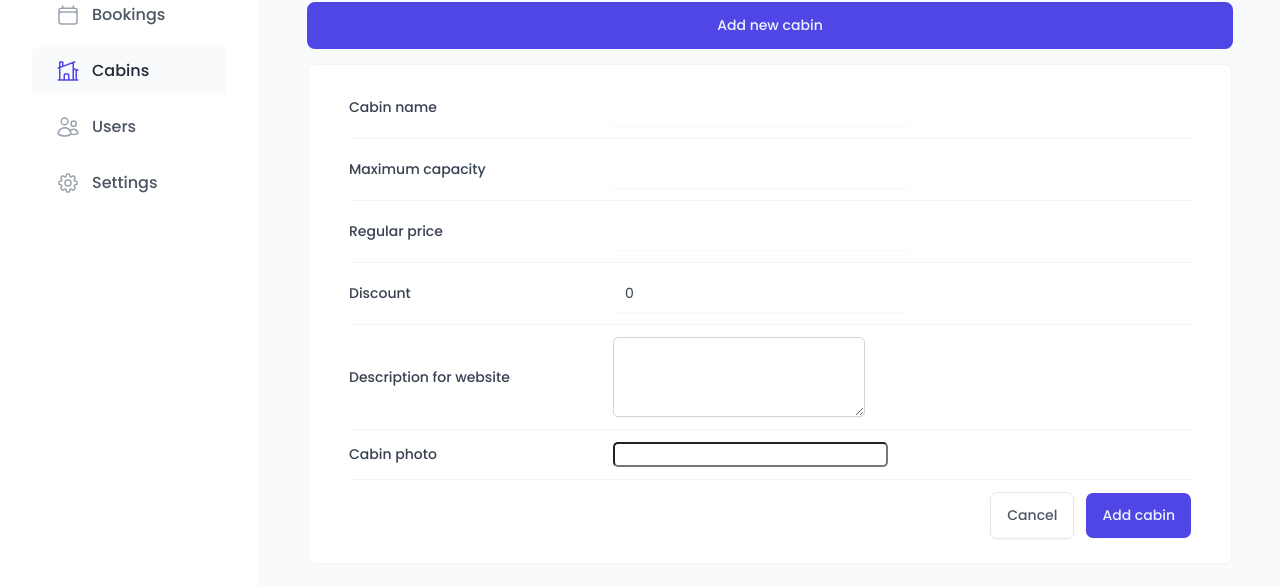
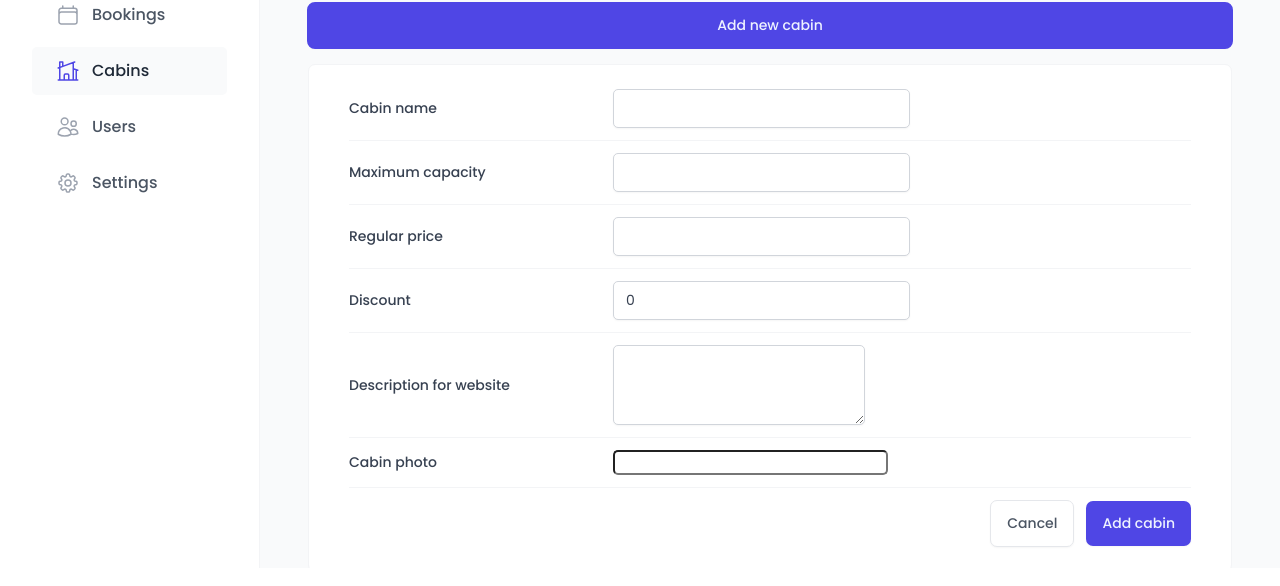
Before and after one commit to Mo2men7/the-wild-oasis, a React (Vite) app: page /cabins in a window 1280 px wide. Both pictures are taken after a click on the button "Add new cabin". Shown: the part 232-818 px from the top of the page. Built offline with nearby package versions, Linux system fonts and the light colour scheme; no server answers; the database is empty; a web font is replaced by a local one.

Commit message:
Handling form errors using useForm

```diff
--- a/src/App.jsx
+++ b/src/App.jsx
@@ -44,7 +44,7 @@ function App() {
         </Routes>
       </BrowserRouter>
       <Toaster
-        position="bottom-right"
+        position="top-center"
         gutter={12}
         containerStyle={{ margin: "8px" }}
         toastOptions={{
--- a/src/features/cabins/CreateCabinForm.jsx
+++ b/src/features/cabins/CreateCabinForm.jsx
@@ -1,5 +1,3 @@
-import styled from "styled-components";
-
 import Input from "../../ui/Input";
 import Form from "../../ui/Form";
 import Button from "../../ui/Button";
@@ -9,47 +7,13 @@ import { useForm } from "react-hook-form";
 import { useMutation, useQueryClient } from "@tanstack/react-query";
 import { createCabin } from "../../services/apiCobins";
 import toast from "react-hot-toast";
-
-const FormRow = styled.div`
-  display: grid;
-  align-items: center;
-  grid-template-columns: 24rem 1fr 1.2fr;
-  gap: 2.4rem;
-
-  padding: 1.2rem 0;
-
-  &:first-child {
-    padding-top: 0;
-  }
-
-  &:last-child {
-    padding-bottom: 0;
-  }
-
-  &:not(:last-child) {
-    border-bottom: 1px solid var(--color-grey-100);
-  }
-
-  &:has(button) {
-    display: flex;
-    justify-content: flex-end;
-    gap: 1.2rem;
-  }
-`;
-
-const Label = styled.label`
-  font-weight: 500;
-`;
-
-const Error = styled.span`
-  font-size: 1.4rem;
-  color: var(--color-red-700);
-`;
+import FormRow from "../../ui/FormRow";
 
 function CreateCabinForm() {
-  const { register, handleSubmit, reset } = useForm();
+  const { register, handleSubmit, reset, getValues, formState } = useForm();
+  const { errors } = formState;
+
   const queryClient = useQueryClient();
-
   const { mutate, isLoading: isCreating } = useMutation({
     // mutationFn: newCabin=>createCabin(newCabin),
     mutationFn: createCabin,
@@ -66,45 +30,89 @@ function CreateCabinForm() {
   function onSubmit(data) {
     mutate(data);
   }
+
+  function onError(errors) {
+    console.log(errors);
+  }
+
   return (
-    <Form onSubmit={handleSubmit(onSubmit)}>
-      <FormRow>
-        <Label htmlFor="name">Cabin name</Label>
-        <Input type="text" id="name" {...register("name")} />
+    <Form onSubmit={handleSubmit(onSubmit, onError)}>
+      <FormRow labelText="Cabin name" error={errors?.name?.message}>
+        <Input
+          type="text"
+          id="name"
+          disabled={isCreating}
+          {...register("name", {
+            required: "This field is required",
+          })}
+        />
       </FormRow>
 
-      <FormRow>
-        <Label htmlFor="maxCapacity">Maximum capacity</Label>
-        <Input type="number" id="maxCapacity" {...register("maxCapacity")} />
+      <FormRow
+        labelText="Maximum capacity"
+        error={errors?.maxCapacity?.message}
+      >
+        <Input
+          type="number"
+          id="maxCapacity"
+          disabled={isCreating}
+          {...register("maxCapacity", {
+            required: "This field is required",
+            min: {
+              value: 1,
+              message: "Capacity should be at least 1",
+            },
+          })}
+        />
       </FormRow>
 
-      <FormRow>
-        <Label htmlFor="regularPrice">Regular price</Label>
-        <Input type="number" id="regularPrice" {...register("regularPrice")} />
+      <FormRow labelText="Regular price" error={errors?.regularPrice?.message}>
+        <Input
+          type="number"
+          id="regularPrice"
+          disabled={isCreating}
+          {...register("regularPrice", {
+            required: "This field is required",
+            min: {
+              value: 1,
+              message: "Capacity should be at least 1",
+            },
+          })}
+        />
       </FormRow>
 
-      <FormRow>
-        <Label htmlFor="discount">Discount</Label>
+      <FormRow labelText="Discount" error={errors?.discount?.message}>
         <Input
           type="number"
           id="discount"
+          disabled={isCreating}
           defaultValue={0}
-          {...register("discount")}
+          {...register("discount", {
+            required: "This field is required",
+            //validate is to create a custome validation
+            validate: (value) =>
+              value <= getValues().regularPrice ||
+              "Discount should be less than or equal the regular price",
+          })}
         />
       </FormRow>
 
-      <FormRow>
-        <Label htmlFor="description">Description for website</Label>
+      <FormRow
+        labelText="Description for website"
+        error={errors?.description?.message}
+      >
         <Textarea
           type="number"
           id="description"
+          disabled={isCreating}
           defaultValue=""
-          {...register("description")}
+          {...register("description", {
+            required: "This field is required",
+          })}
         />
       </FormRow>
 
-      <FormRow>
-        <Label htmlFor="image">Cabin photo</Label>
+      <FormRow labelText="Cabin photo">
         <FileInput id="image" accept="image/*" />
       </FormRow>
 
--- a/src/ui/AppLayout.jsx
+++ b/src/ui/AppLayout.jsx
@@ -13,6 +13,7 @@ const StyledAppLayout = styled.div`
 const Main = styled.main`
   background-color: var(--color-grey-50);
   padding: 4rem 4.8rem 6.4rem;
+  overflow: scroll;
 `;
 
 const Container = styled.div`
--- /dev/null
+++ b/src/ui/FormRow.jsx
@@ -0,0 +1,50 @@
+import styled from "styled-components";
+
+const StyledFormRow = styled.div`
+  display: grid;
+  align-items: center;
+  grid-template-columns: 24rem 1fr 1.2fr;
+  gap: 2.4rem;
+
+  padding: 1.2rem 0;
+
+  &:first-child {
+    padding-top: 0;
+  }
+
+  &:last-child {
+    padding-bottom: 0;
+  }
+
+  &:not(:last-child) {
+    border-bottom: 1px solid var(--color-grey-100);
+  }
+
+  &:has(button) {
+    display: flex;
+    justify-content: flex-end;
+    gap: 1.2rem;
+  }
+`;
+
+const Label = styled.label`
+  font-weight: 500;
+`;
+
+const Error = styled.span`
+  font-size: 1.4rem;
+  color: var(--color-red-700);
+`;
+
+function FormRow({ labelText, error, children }) {
+  return (
+    <StyledFormRow>
+      {/* children can haver props like any component */}
+      {labelText && <Label htmlFor={children.props.id}>{labelText}</Label>}
+      {children}
+      {error && <Error>{error}</Error>}
+    </StyledFormRow>
+  );
+}
+
+export default FormRow;
--- a/src/ui/Input.jsx
+++ b/src/ui/Input.jsx
@@ -1,12 +1,12 @@
 import styled from "styled-components";
 
 const Input = styled.input`
-  border: 1px solid var(---color-grey-300);
-  border-radius: var(---border-radius-sm);
+  border: 1px solid var(--color-grey-300);
+  border-radius: var(--border-radius-sm);
   padding: 0.8rem 1.2rem;
   outline: none;
   box-shadow: var(--shadow-sm);
-  background-color: var(---color-grey-0);
+  background-color: var(--color-grey-0);
 `;
 
 export default Input;
```
